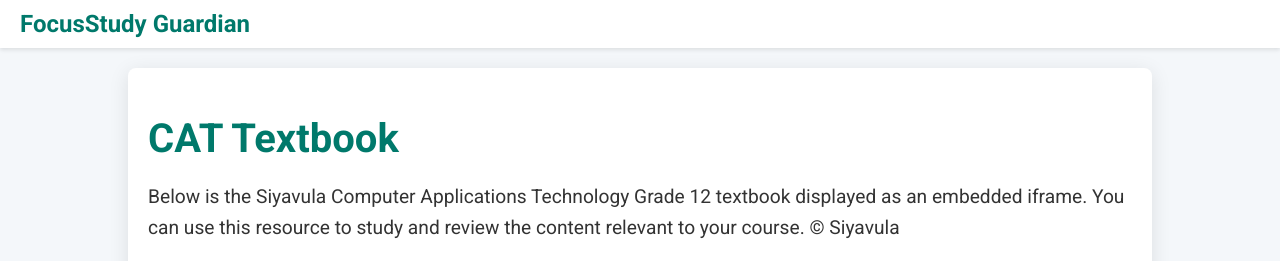
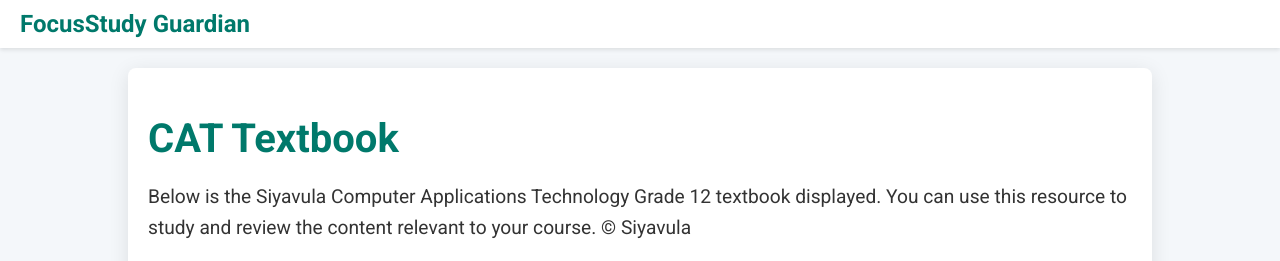
Before and after one commit to Liltexg/FocusStudy-Guardian, a plain HTML site: page ctext12.html in a window 1280 px wide. Shown: the top 261 px of the page. Drawn offline with Linux system fonts and the light colour scheme; grey boxes are pictures that could not be loaded.

Commit message:
Update ctext12.html

```diff
--- a/ctext12.html
+++ b/ctext12.html
@@ -1,3 +1,4 @@
+
 <!DOCTYPE html>
 <html lang="en">
 <head>
@@ -108,7 +109,7 @@
     <div class="container">
         <div class="content">
             <h1>CAT Textbook</h1>
-            <p>Below is the Siyavula Computer Applications Technology Grade 12 textbook displayed as an embedded iframe. You can use this resource to study and review the content relevant to your course. &copy; Siyavula</p>
+            <p>Below is the Siyavula Computer Applications Technology Grade 12 textbook displayed. You can use this resource to study and review the content relevant to your course. &copy; Siyavula</p>
 
             <div class="iframe-container">
                 <iframe src="https://www.siyavula.com/read/za/computer-applications-technology/grade-12" title="CAT Textbook"></iframe>
```
